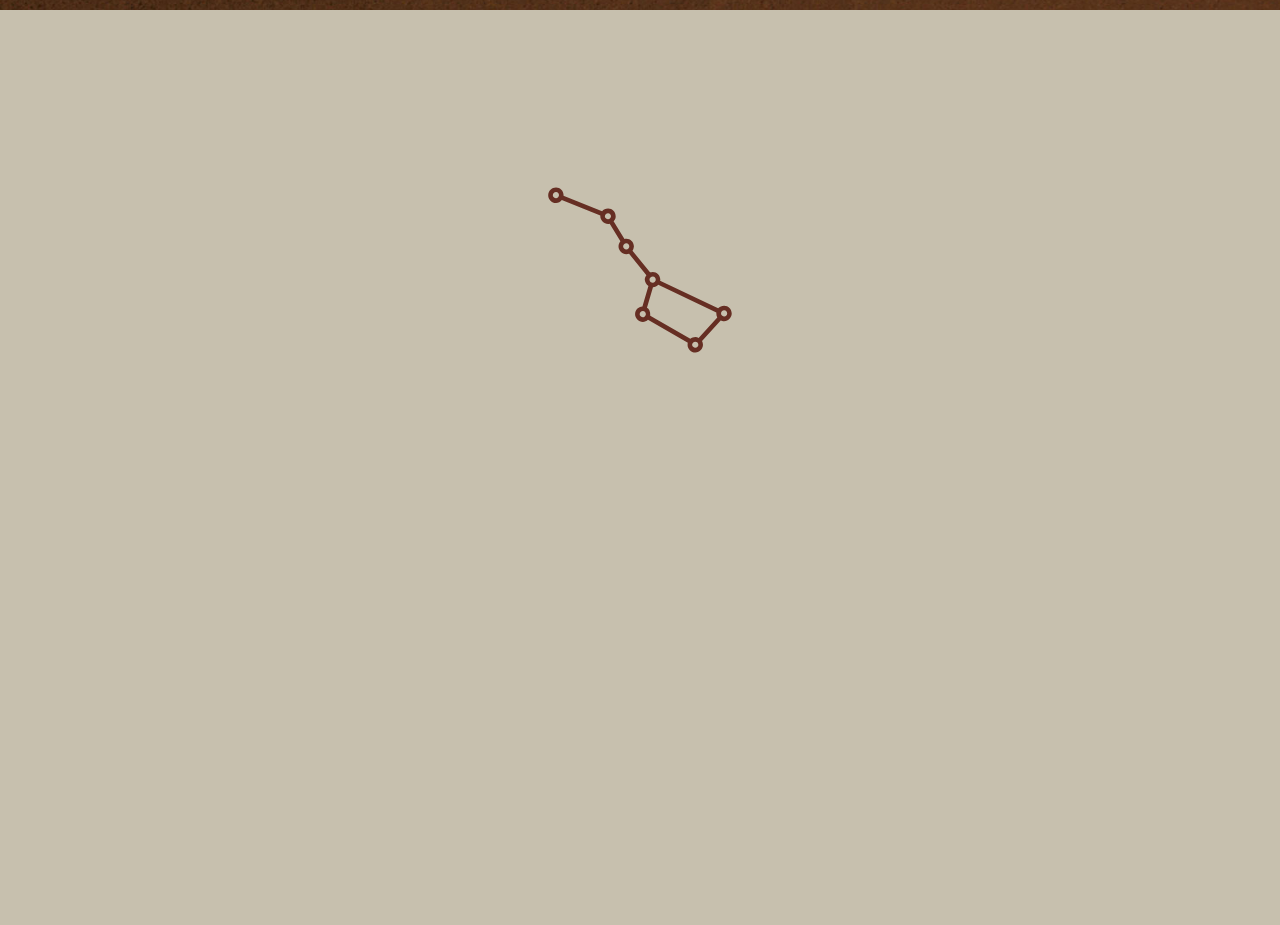
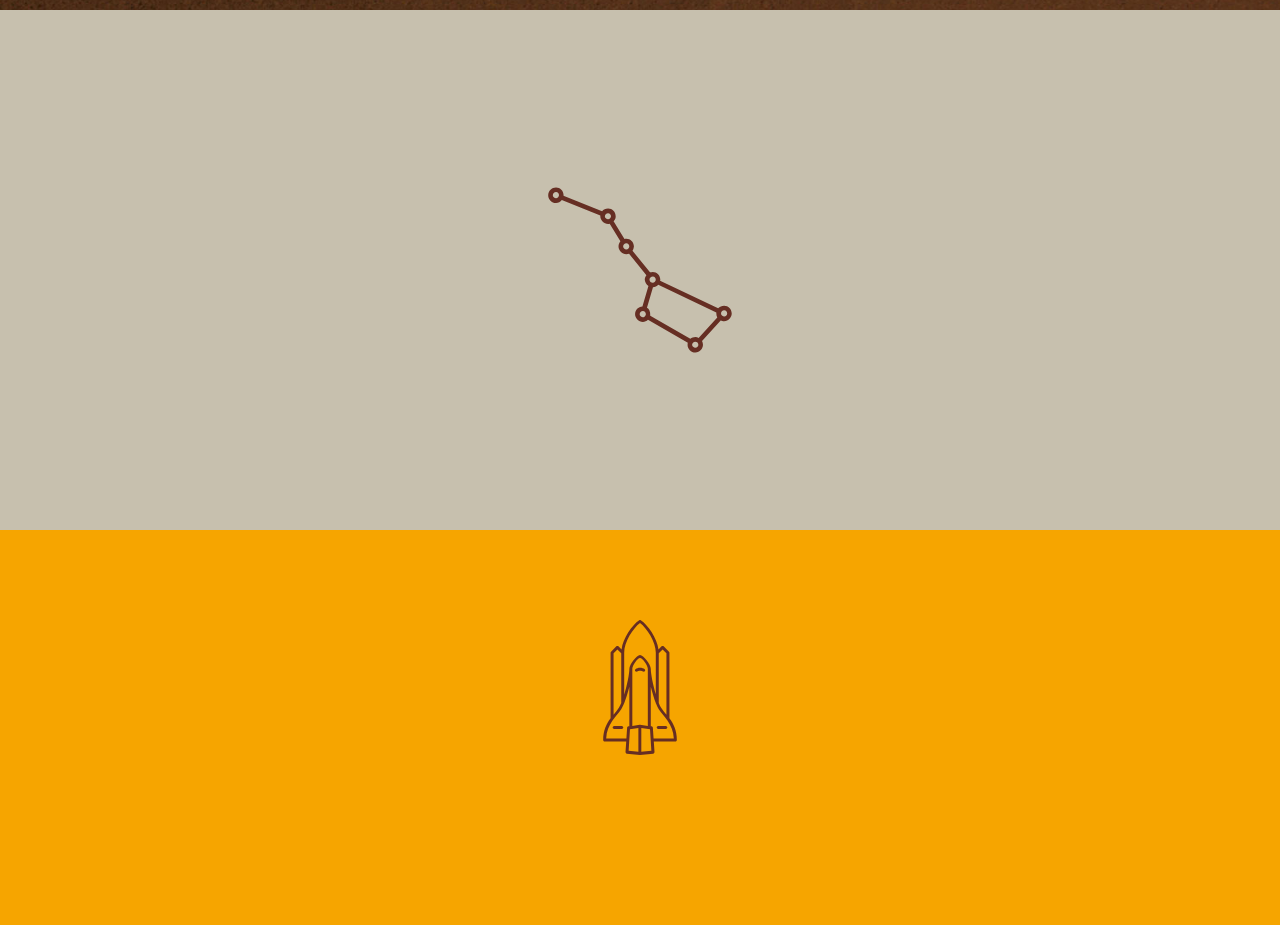
Before and after one commit to chelseyfrohlick/dsn1678-exercise-4, a plain HTML site: page index.html in a window 1280 px wide. Shown: the part 610-1535 px from the top of the page. Before the commit the page ends 1140 px from the top, so only its background shows below. Drawn offline with nearby package versions, Linux system fonts and the light colour scheme.

Commit message:
added shuttle

```diff
--- a/css/main.css
+++ b/css/main.css
@@ -40,3 +40,27 @@ section {
 		opacity:1;
 	}
 }
+
+.shuttle{
+	width: 200px;
+	opacity:0;
+}
+
+.shuttle-section{
+	background-color:#F6a500;
+}
+
+@-webkit-keyframes shuttle-fade {
+	0%{
+		opactity:0;
+		margin-top:0;
+	}
+	100%{
+		opacity:1;
+		margin-top:-5em;
+	}
+}
+
+.js-shuttle-fade{
+-webkit-animation: shuttle-fade 300ms linear forwards;
+}
--- a/index.html
+++ b/index.html
@@ -15,6 +15,10 @@
  	<img class="dipper" src="img/dipper.svg" alt="">
  </section>
 
+ <section class="shuttle-section">
+ 	<img class="shuttle" src="img/shuttle.svg" alt="">
+ </section>
+
 <script src="http://code.jquery.com/jquery-2.1.1.min.js"></script>
 <script src="js/waypoints.min.js"></script>
 <script src="js/main.js"></script>
--- a/js/main.js
+++ b/js/main.js
@@ -3,6 +3,8 @@ var $sun = $('.sun');
 var $sunSection = $('.sun-section');
 var $dipperSection = $('.dipper-section');
 var $dipper = $('.dipper');
+var $shuttleSection = $('.shuttle-section');
+var $shuttle = $('.shuttle');
 
 $win.on('scroll', function () {
 	var scrollPos = $win.scrollTop();
@@ -15,3 +17,10 @@ $dipperSection.waypoint(function (){
 	$dipper.addClass('js-dipper-fade');
 
 }, { offset: '50%'});
+
+
+
+$shuttleSection.waypoint(function (){
+	$shuttle.addClass('js-shuttle-fade');
+
+}, { offset: '50%'});
```
